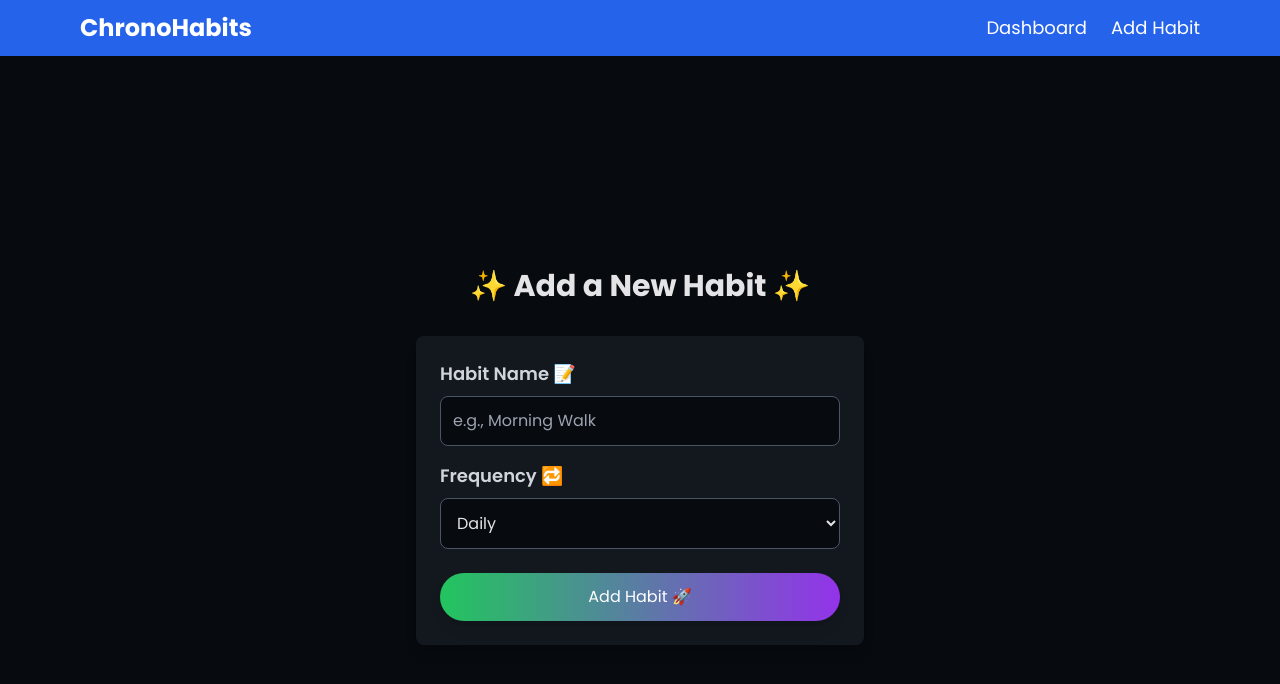
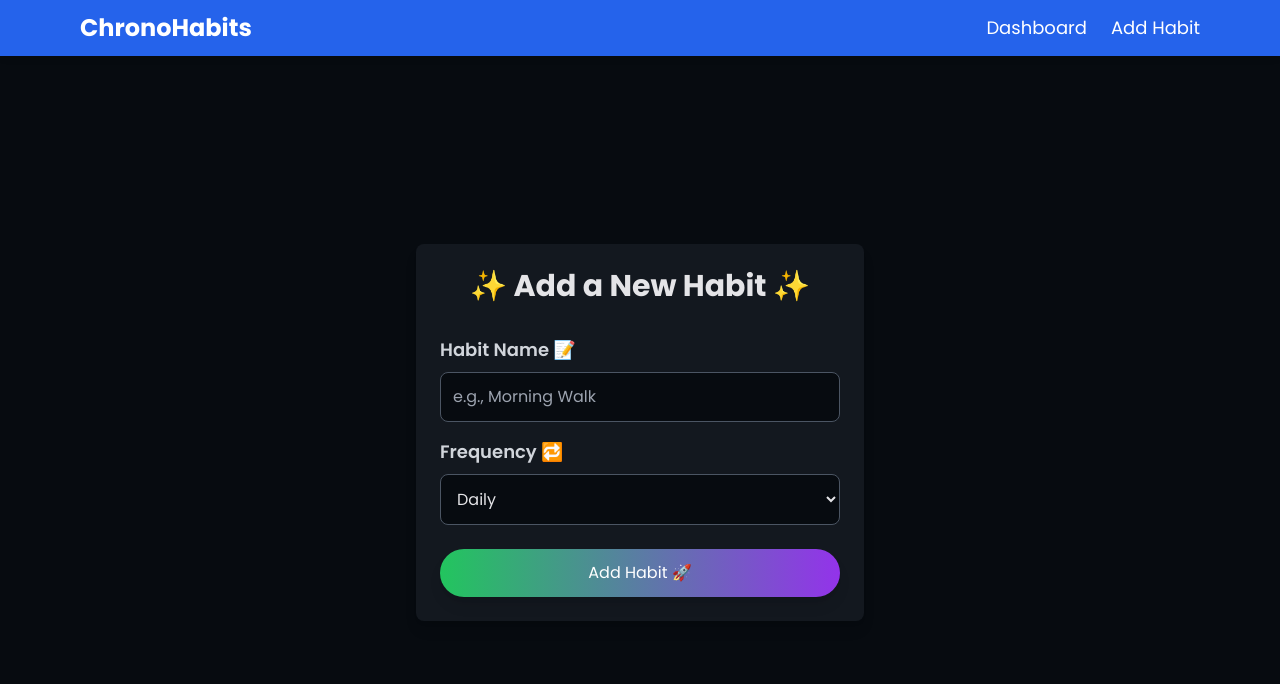
Before and after one commit to ricardofer2412/habit-tracker, a React (Create React App) app: page /add-habit in a window 1280 px wide. Shown: the top 684 px of the page. Built offline with nearby package versions, Linux system fonts and the light colour scheme.

Commit message:
fix styling

```diff
--- a/src/components/Main_Components/AddHabbit.tsx
+++ b/src/components/Main_Components/AddHabbit.tsx
@@ -31,7 +31,7 @@ const AddHabit: React.FC = () => {
 
   return (
     <motion.div
-      className="min-h-screen bg-dark-bg text-dark-text flex flex-col items-center justify-center"
+      className="h-screen bg-dark-bg text-dark-text flex flex-col items-center justify-center pt-16"
       initial={{ opacity: 0 }}
       animate={{ opacity: 1 }}
       transition={{ duration: 0.5 }}
@@ -50,16 +50,6 @@ const AddHabit: React.FC = () => {
         )}
       </AnimatePresence>
 
-      {/* Form Title */}
-      <motion.h1
-        className="text-3xl font-bold mb-8"
-        initial={{ opacity: 0, y: -20 }}
-        animate={{ opacity: 1, y: 0 }}
-        transition={{ duration: 0.6 }}
-      >
-        ✨ Add a New Habit ✨
-      </motion.h1>
-
       {/* Form */}
       <motion.form
         onSubmit={handleAddHabit}
@@ -71,6 +61,14 @@ const AddHabit: React.FC = () => {
           visible: { opacity: 1, scale: 1, transition: { duration: 0.5 } },
         }}
       >
+        <motion.h1
+          className="text-3xl font-bold mb-8 text-center"
+          initial={{ opacity: 0, y: -20 }}
+          animate={{ opacity: 1, y: 0 }}
+          transition={{ duration: 0.6 }}
+        >
+          ✨ Add a New Habit ✨
+        </motion.h1>
         <div className="mb-4">
           <label
             htmlFor="name"
--- a/src/components/Main_Components/Dashboard.tsx
+++ b/src/components/Main_Components/Dashboard.tsx
@@ -180,7 +180,7 @@ const Dashboard: React.FC = () => {
       initial={{ opacity: 0 }}
       animate={{ opacity: 1 }}
       transition={{ duration: 0.5 }}
-      className="bg-dark-bg text-dark-text min-h-screen"
+      className="bg-dark-bg text-dark-text min-h-screen pt-8"
     >
       {/* Confetti Effect */}
       {showConfetti && (
--- a/src/components/Main_Components/Navbar.tsx
+++ b/src/components/Main_Components/Navbar.tsx
@@ -1,20 +1,10 @@
-import React, { useState, useEffect } from "react";
+import React, { useState } from "react";
 import { Link } from "react-router-dom";
 import { FiMenu, FiX } from "react-icons/fi";
 import { motion } from "framer-motion";
 
 const Navbar: React.FC = () => {
   const [isSidebarOpen, setIsSidebarOpen] = useState(false);
-
-  useEffect(() => {
-    // Apply dark mode based on user's preference on initial load
-    const prefersDarkMode = window.matchMedia(
-      "(prefers-color-scheme: dark)"
-    ).matches;
-    if (prefersDarkMode) {
-      document.documentElement.classList.add("dark");
-    }
-  }, []);
 
   const toggleSidebar = () => {
     setIsSidebarOpen(!isSidebarOpen);
@@ -23,7 +13,7 @@ const Navbar: React.FC = () => {
   return (
     <>
       {/* Navbar */}
-      <nav className="bg-blue-600 dark:bg-dark-card text-white dark:text-gray-200 shadow-md">
+      <nav className="fixed top-0 left-0 w-full bg-blue-600 dark:bg-dark-card text-white dark:text-gray-200 shadow-md z-50">
         <div className="max-w-6xl mx-auto px-4 py-3 flex justify-between items-center">
           {/* Logo */}
           <Link to="/" className="text-2xl font-bold hover:text-blue-200">
@@ -77,11 +67,6 @@ const Navbar: React.FC = () => {
           </motion.button>
 
           {/* Sidebar Links */}
-          <motion.div
-            initial={{ opacity: 0, y: -20 }}
-            animate={{ opacity: 1, y: 0 }}
-            transition={{ delay: 0.2 }}
-          >
           <Link
             to="/"
             onClick={toggleSidebar}
@@ -89,12 +74,6 @@ const Navbar: React.FC = () => {
           >
             Dashboard
           </Link>
-          </motion.div>
-          <motion.div
-            initial={{ opacity: 0, y: -20 }}
-            animate={{ opacity: 1, y: 0 }}
-            transition={{ delay: 0.3 }}
-          >
           <Link
             to="/add-habit"
             onClick={toggleSidebar}
@@ -102,7 +81,6 @@ const Navbar: React.FC = () => {
           >
             Add Habit
           </Link>
-          </motion.div>
         </div>
       </motion.div>
     </>
```
Lines whose indentation alone changed are shown as unchanged.
